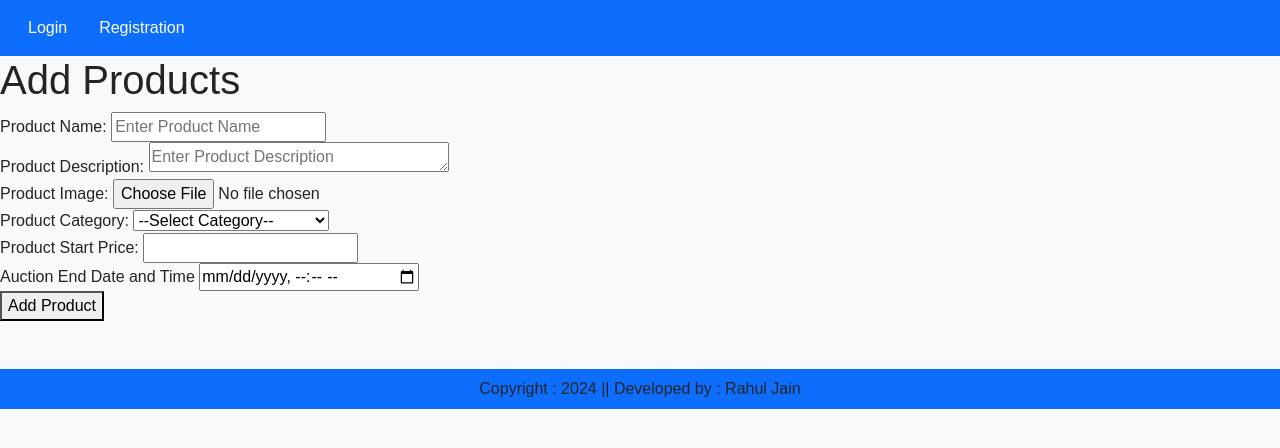
After one commit to RahulSaini3125/Auction, a Django app: page /addproduct/ in a window 1280 px wide. The commit adds this page. Shown: the top 448 px of the page. Run offline with Django 5.2, Linux system fonts and the light colour scheme.

Commit message:
Product Form add

```diff
--- a/Auction/forms.py
+++ b/Auction/forms.py
@@ -2,6 +2,11 @@ from django import forms
 from django.contrib.auth.forms import UserCreationForm, AuthenticationForm, UsernameField, PasswordChangeForm, SetPasswordForm, PasswordResetForm
 from django.contrib.auth.models import User
 from .models import *
+
+class ProductForm(forms.ModelForm):
+    class Meta:
+        model = Products
+        exclude = ['seller','status', 'current_price']
 
 class LoginForm(AuthenticationForm):
     username = UsernameField(widget = forms.TextInput(attrs={'autofocus':'True', 'class':'form-control'}))
--- a/Auction/urls.py
+++ b/Auction/urls.py
@@ -40,6 +40,7 @@ urlpatterns = [
     path('removecart/',views.remove_cart,name='removecart'),
     path('pluswishlist/',views.plus_wishlist,name='pluswishlist'),
     path('minuswishlist/',views.minus_wishlist,name='minuswishlist'),
+    path('addproduct/',views.addproduct,name='addproduct'),
     # path('create/', views.create_auction, name='create_auction'),
 
 ]+static(settings.MEDIA_URL,document_root=settings.MEDIA_ROOT)
--- a/Auction/views.py
+++ b/Auction/views.py
@@ -1,8 +1,8 @@
 from django.shortcuts import get_object_or_404, render,redirect
 from django.contrib.auth.forms import UserCreationForm
 from django.contrib.auth import login,logout
-from .forms import CustomerRegistrationForm,CustomerProfileForm,AuctionForm,BidForm
-from .models import Bid, Customer,auction,Wishlist,Products,Payment,Cart,OrderPlaced
+from .forms import CustomerRegistrationForm,CustomerProfileForm,AuctionForm,BidForm,ProductForm
+from .models import Bid, Customer,auction,Wishlist,Products,Payment,Cart,OrderPlaced, CATEGORY_CHOICES
 from django.contrib import messages
 from django.views import View
 from django.contrib.auth.decorators import login_required
@@ -352,3 +352,27 @@ def orders(request):
         wishitem = len(Wishlist.objects.filter(user=request.user))
     order_placed = OrderPlaced.objects.filter(user = request.user )
     return render(request, 'orders.html',locals())
+
+def addproduct(request):
+    addproduct_dict = {}
+    addproduct_dict['choices'] = dict(CATEGORY_CHOICES)
+    if request.method == "POST":
+        form_dict  = request.POST
+        file_dict = request.FILES
+        print(file_dict)
+        add_products = Products.objects.create(
+            name = form_dict['ProductName'],
+            description = form_dict['ProductDescription'],
+            image = file_dict['ProductImage'],
+            category = form_dict['ProductCategory'],
+            start_price = form_dict['ProductStartPrice'],
+            current_price = 0,
+            auction_end_time = form_dict['ProductAuctionEnd'],
+            seller = request.user )
+        if add_products:
+            messages.success(request,'Your Product is Upload Successfully')
+            return redirect('product_detail', add_products.id)
+        else:
+            messages.error(request,'Somthing Went Wrong')
+            print('unsuccessfully')
+    return render(request,'addproduct.html', addproduct_dict)
--- /dev/null
+++ b/Templates/addproduct.html
@@ -0,0 +1,40 @@
+{% extends 'base.html' %}
+
+{% load static %}
+
+{% block main-content %}
+<h1>Add Products</h1>
+<form action="{% url 'addproduct' %}" method="post" enctype="multipart/form-data">
+    {% csrf_token %}
+    <div>
+        <label for="ProductName">Product Name: </label>
+        <input type="text" name="ProductName" placeholder="Enter Product Name">
+    </div>
+    <div>
+        <label for="ProductDescription">Product Description:</label>
+        <textarea name="ProductDescription" id="" cols="30" rows="1" placeholder="Enter Product Description"></textarea>
+    </div>
+    <div>
+        <label for="ProductImage">Product Image:</label>
+        <input type="file" name="ProductImage" accept=".png,.jpeg">
+    </div>
+    <div>
+        <label for="ProductCategory"> Product Category:</label>
+        <select name="ProductCategory" id="">
+            <option value="">--Select Category--</option>
+            {% for i, j in choices.items %}
+            <option value="{{i}}">{{j}}</option>
+            {% endfor %}
+        </select>
+    </div>
+    <div>
+        <label for="ProductStartPrice"> Product Start Price: </label>
+        <input type="number" name="ProductStartPrice">
+    </div>
+    <div>
+        <label for="ProductAuctionEnd"> Auction End Date and Time</label>
+        <input type="datetime-local" name="ProductAuctionEnd">
+    </div>
+    <button type="submit">Add Product</button>
+</form>
+{% endblock main-content %}
--- a/Templates/base.html
+++ b/Templates/base.html
@@ -22,8 +22,8 @@
       </button>
       <div class="collapse navbar-collapse" id="navbarSupportedContent">
             <ul class="navbar-nav me-auto  mb-lg-0">
+              {% if request.user.is_authenticated  %}
                 <li class="nav-item">
-                {% if request.user.is_authenticated  %}
                     <a class="nav-link text-white" aria-current="page" href="{% url 'home' %}">Home</a>
                 </li>
                 <li class="nav-item dropdown">
@@ -43,6 +43,9 @@
 
                   </ul>
                 </li>
+                <li class="nav-item">
+                  <a class="nav-link text-white" aria-current="page" href="{% url 'addproduct' %}">Add Your Products</a>
+              </li>
                 <!-- <li class="nav-item">
                     <a class="nav-link text-white" href="{% url 'browseauctions' 1 %}"> Browse Auctions</a>
                 </li> -->
@@ -87,6 +90,14 @@
     </div>
 </nav>
 
+{% if messages %}
+    <ul class="messages">
+        {% for message in messages %}
+            <li{% if message.tags %} class="{{ message.tags }}"{% endif %}>{{ message }}</li>
+        {% endfor %}
+    </ul>
+{% endif %}
+
 <!-- Content Section -->
 {% block main-content %}{% endblock main-content %}
 
```
